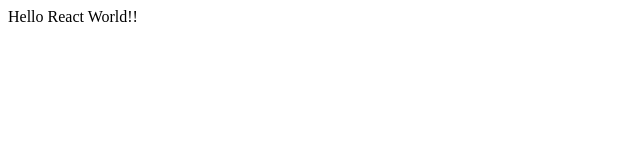
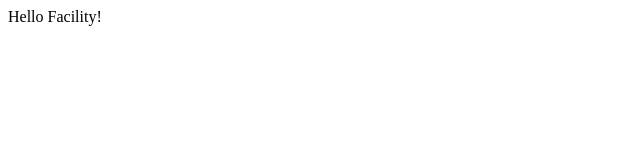
Before and after one commit to y4shiro/udemy-total-web-app-dev, a React app in the folder front/: page / in a window 1280 px wide. Shown: the top 160 px of the page, without its empty margins (0-640 px from the left). Built offline with nearby package versions, Linux system fonts and the light colour scheme.

Commit message:
Facility.tsx 作成

```diff
--- /dev/null
+++ b/front/src/components/Facility.tsx
@@ -0,0 +1,5 @@
+import React from 'react';
+
+export const Facility: React.VFC = () => {
+  return <div>Hello Facility!</div>;
+};
--- a/front/src/index.tsx
+++ b/front/src/index.tsx
@@ -1,7 +1,5 @@
 import React from 'react';
-import ReactDom from 'react-dom';
+import ReactDOM from 'react-dom';
+import { Facility } from './components/Facility';
 
-ReactDom.render(
-  <div>Hello React World!!</div>,
-  document.getElementById('container'),
-);
+ReactDOM.render(<Facility />, document.getElementById('container'));
```
